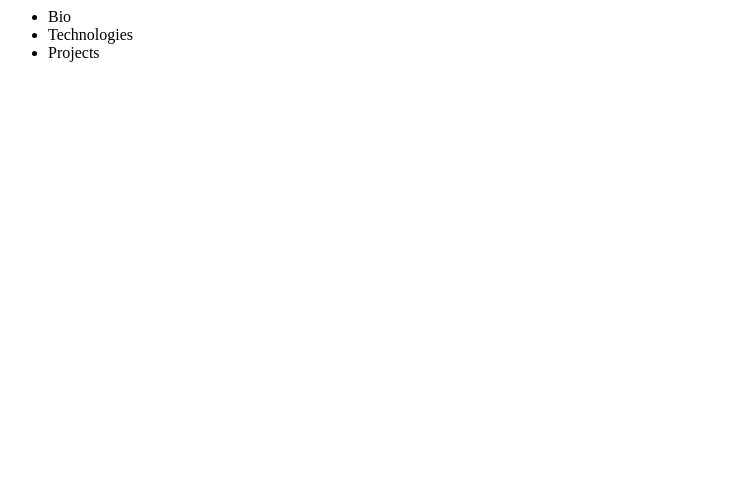
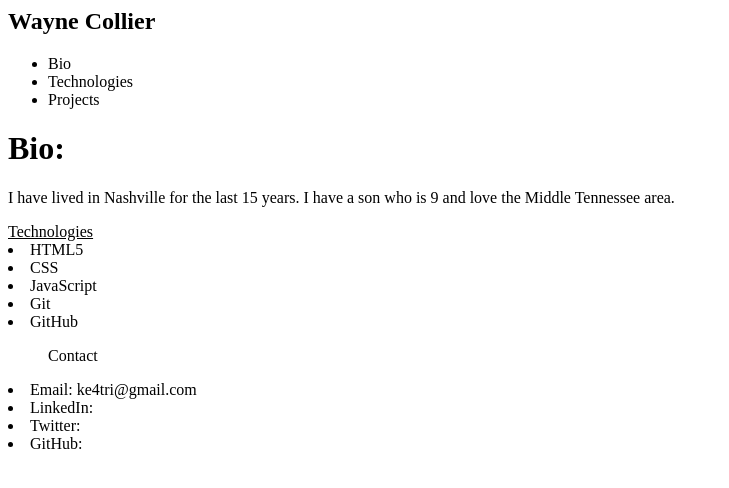
Before and after one commit to ke4tri/personal-bio-site, a plain HTML site: page index.html in a window 1280 px wide. Shown: the whole page, without its empty margins (0-729 px from the left). Drawn offline with Linux system fonts and the light colour scheme.

Commit message:
basic info and minor css styling

```diff
--- a/index.html
+++ b/index.html
@@ -1,14 +1,19 @@
 <html lang="en">
+
 <head>
     <meta charset="UTF-8">
     <meta name="viewport" content="width=device-width, initial-scale=1.0">
     <meta http-equiv="X-UA-Compatible" content="ie=edge">
+    <link rel="stylesheet" href="main.css">
+    <title>Wayne Collier</title>
     <!-- TODO: Insert a title for your page -->
 </head>
 
 <body>
+    <div class="wrap">
         <!-- Navigation -->
         <nav>
+            <h1>Wayne Collier</h1>
             <!-- TODO: Insert some sort of H1-H6 with your name here -->
             <ul id="navLinks">
                 <li><a id="navToBio">Bio</a></li>
@@ -20,9 +25,18 @@
 
         <!-- Primary View -->
         <div class="fullPage" id="bioPage">
+            <h1>Bio: </h1>
+            <p>I have lived in Nashville for the last 15 years. I have a son who is 9 and love the Middle Tennessee
+                area.</p>
             <!-- TODO: Fill in bio info here: What is your background? Why do you want to go into development? What do you love about development? -->
         </div>
         <div class="fullPage" id="technologiesPage">
+            <u>Technologies</u>
+                <li>HTML5</li>
+                <li>CSS</li>
+                <li>JavaScript</li>
+                <li>Git</li>
+                <li>GitHub</li>
             <!-- TODO: Start an UL of all of the tools and technologies you've started learning so far. (You'll beef this page up later). -->
         </div>
         <div class="fullPage" id="projectsPage"></div>
@@ -30,8 +44,17 @@
 
         <!-- Footer -->
         <footer class="page-footer">
+
+            <ul>Contact</ul>
+                <li>Email: ke4tri@gmail.com</li>
+                <li>LinkedIn: </li>
+                <li>Twitter: </li>
+                <li>GitHub: </li>
             <!-- TODO: Fill in contact info here: Include things like email, LinkedIn, Twitter and GitHub links. -->
         </footer>
         <!-- End Footer -->
+    </div>
+    <script src="projects.js"></script>
 </body>
+
 </html>
--- a/main.css
+++ b/main.css
@@ -0,0 +1,26 @@
+body {
+
+}
+.wrap {
+
+}
+
+.fullpage {
+
+}
+
+#bioPage {
+
+}
+
+#technologiesPage {
+
+}
+
+ul {
+
+}
+
+li {
+
+}
--- a/projects.js
+++ b/projects.js
@@ -0,0 +1,16 @@
+projects = []
+
+
+
+
+
+
+
+
+
+
+
+const printToDom = (stringToPrint, divId) => {
+    const selectedDiv = document.getElementById(divId);
+    selectedDiv.innerHTML += stringToPrint;
+};
```
Lines whose indentation alone changed are shown as unchanged.
